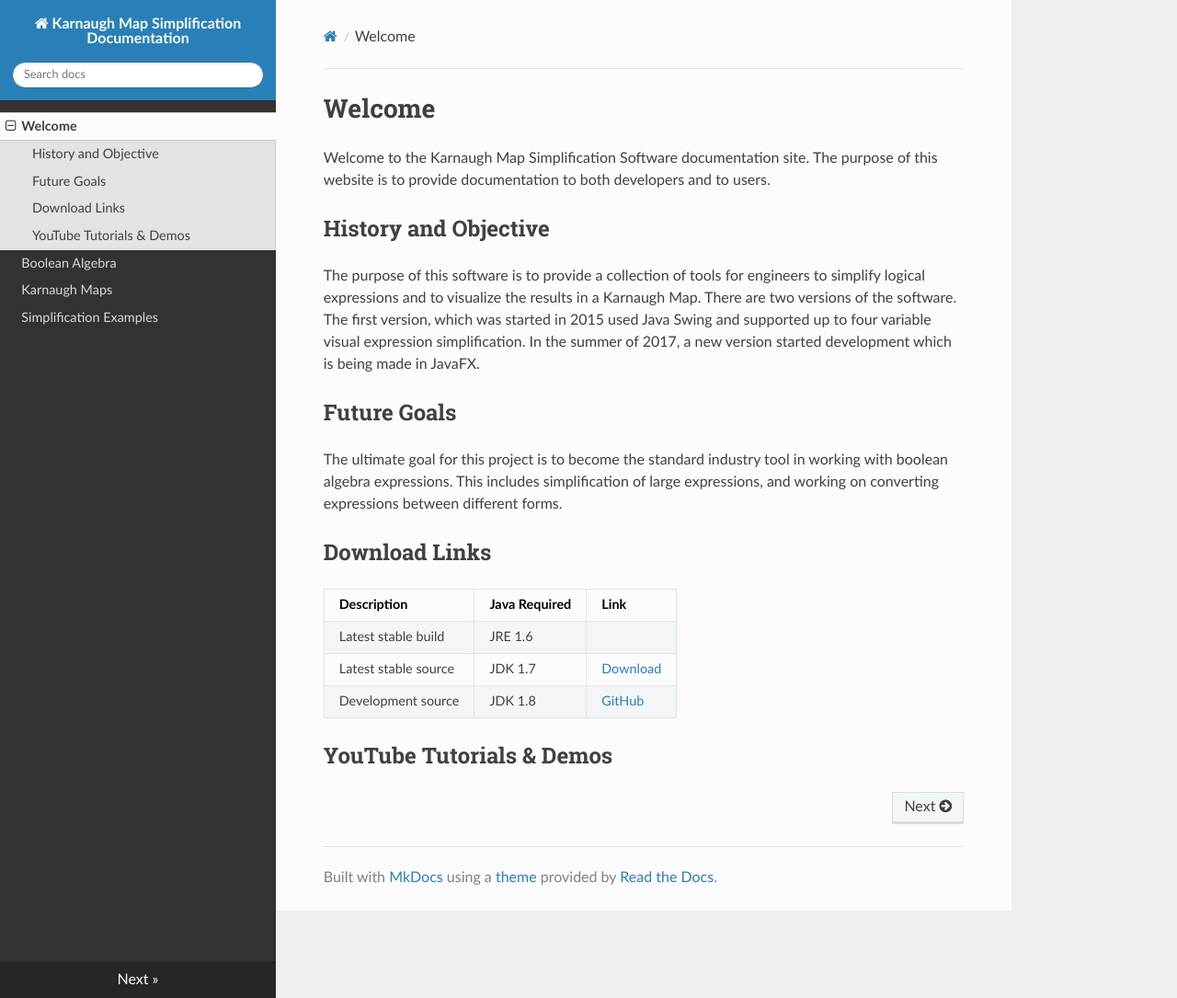
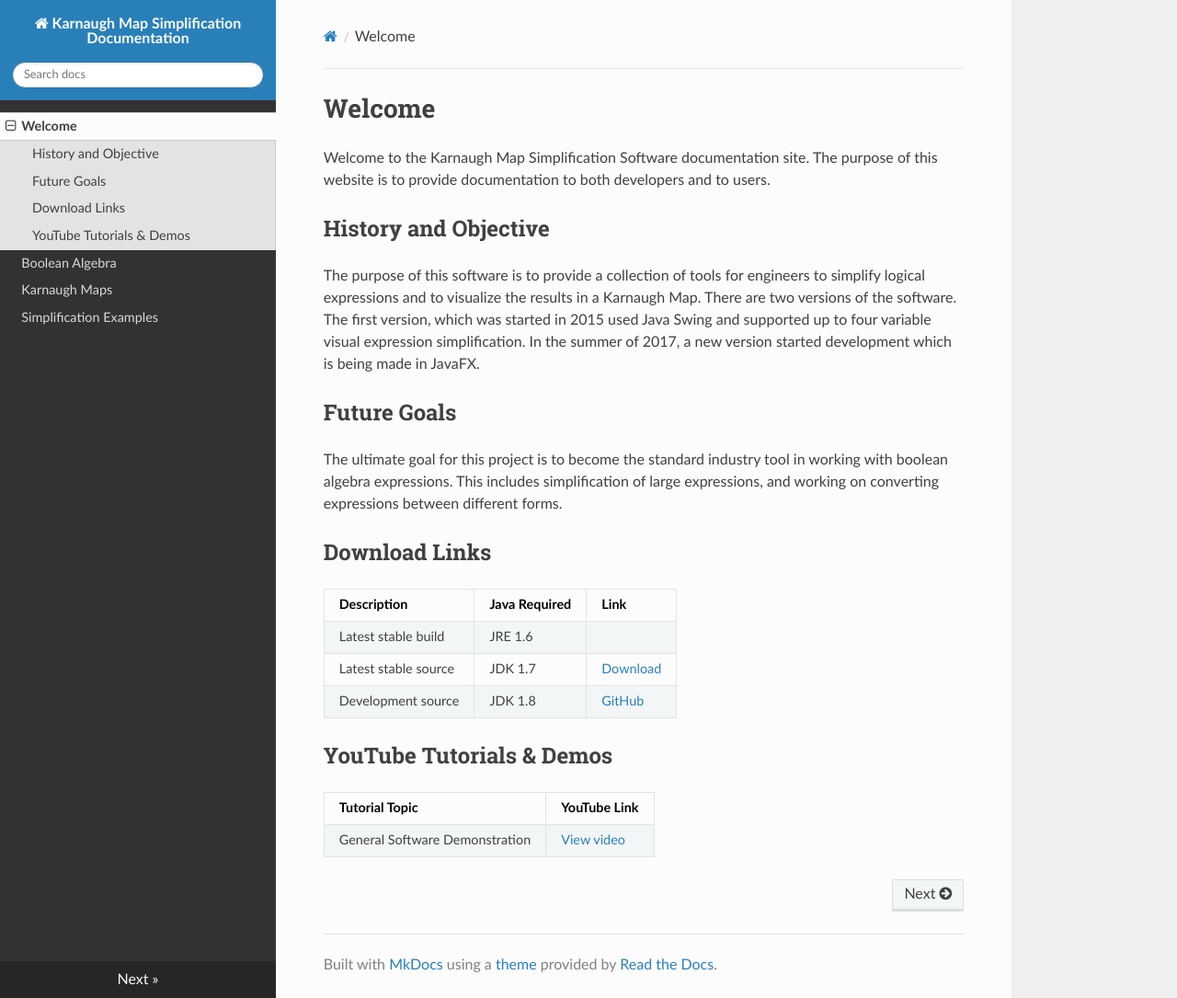
Before and after one commit to MathBunny/karnaugh-map-simplifier-docs, an MkDocs documentation site: the page built from docs/index.md, in a window 1280 px wide and 1085 px high. Shown: the whole window at 92% size. Built offline with MkDocs 1.6.1, drawn with Linux system fonts in a browser that asks for light colours; nearby versions of some CDN libraries; old or Windows-style settings are respelled for this version of MkDocs.

Commit message:
Add YouTube tutorial link

```diff
--- a/docs/index.md
+++ b/docs/index.md
@@ -16,3 +16,6 @@ The ultimate goal for this project is to become the standard industry tool in wo
 |Development source   | JDK 1.8  | [GitHub](github.com/MathBunny/karnaugh-map-simplifier)  |
 
 ## YouTube Tutorials & Demos
+|Tutorial Topic   | YouTube Link |
+|---|---|
+|General Software Demonstration   | [View video](https://www.youtube.com/watch?v=X0nBVJF_jio)|
```
